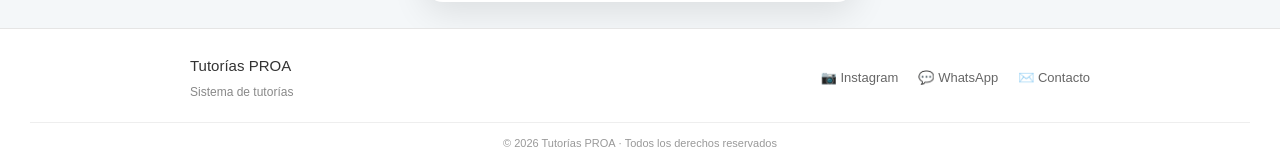
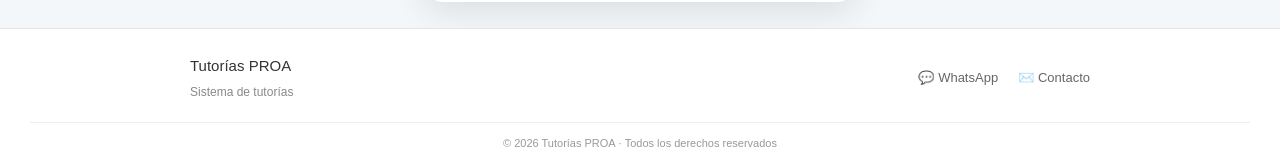
Before and after one commit to julifunes2010-bit/sistema_tutorias, a Vue app in the folder sistemaTutorias/: page / in a window 1280 px wide. Shown: the part 632-790 px from the top of the page. Built offline with nearby package versions, Linux system fonts and the light colour scheme.

Commit message:
chau instagram
.

```diff
--- a/sistemaTutorias/src/login.vue
+++ b/sistemaTutorias/src/login.vue
@@ -240,13 +240,6 @@
 
         <!-- Redes -->
         <div class="footer-links">
-
-          <a
-            href="#"
-            @click.prevent
-          >
-            📷 Instagram
-          </a>
 
 
           <a
```
